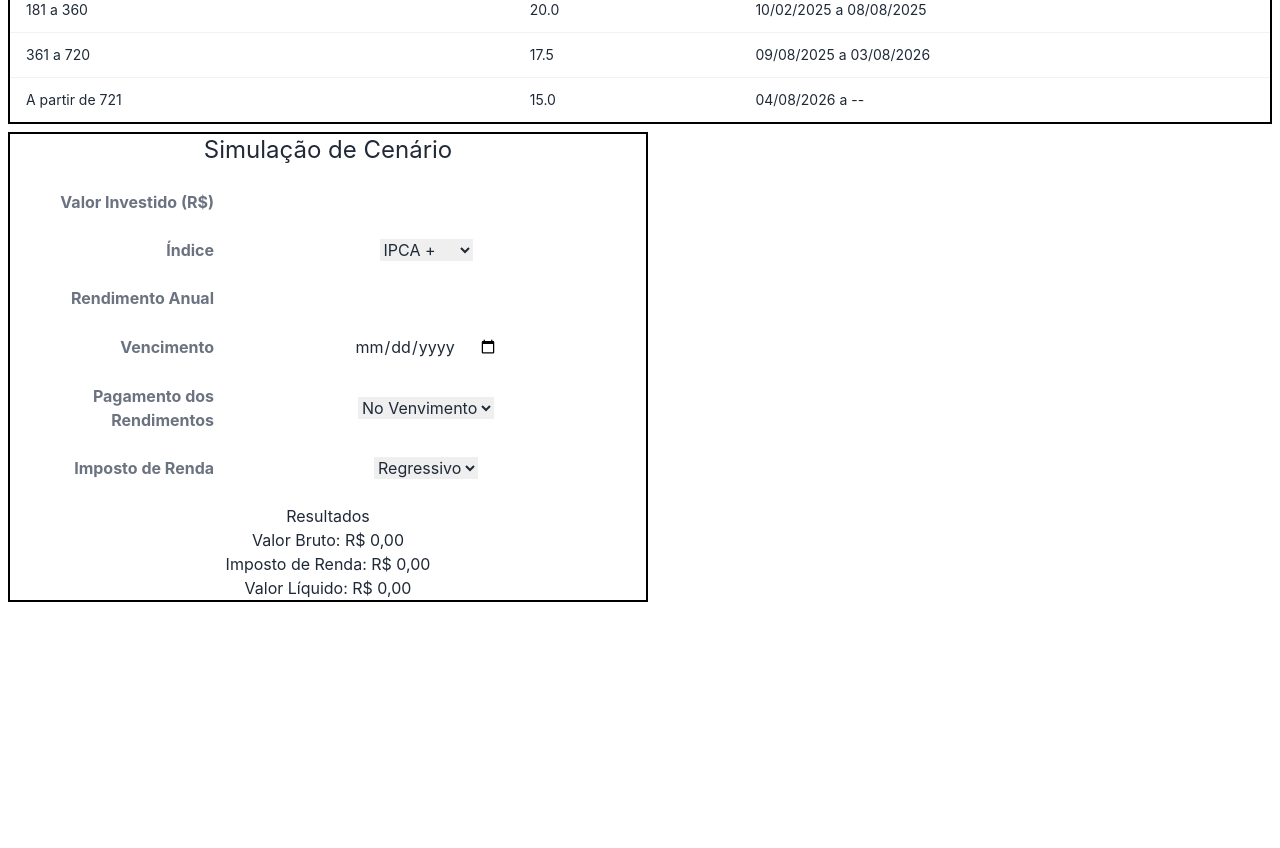
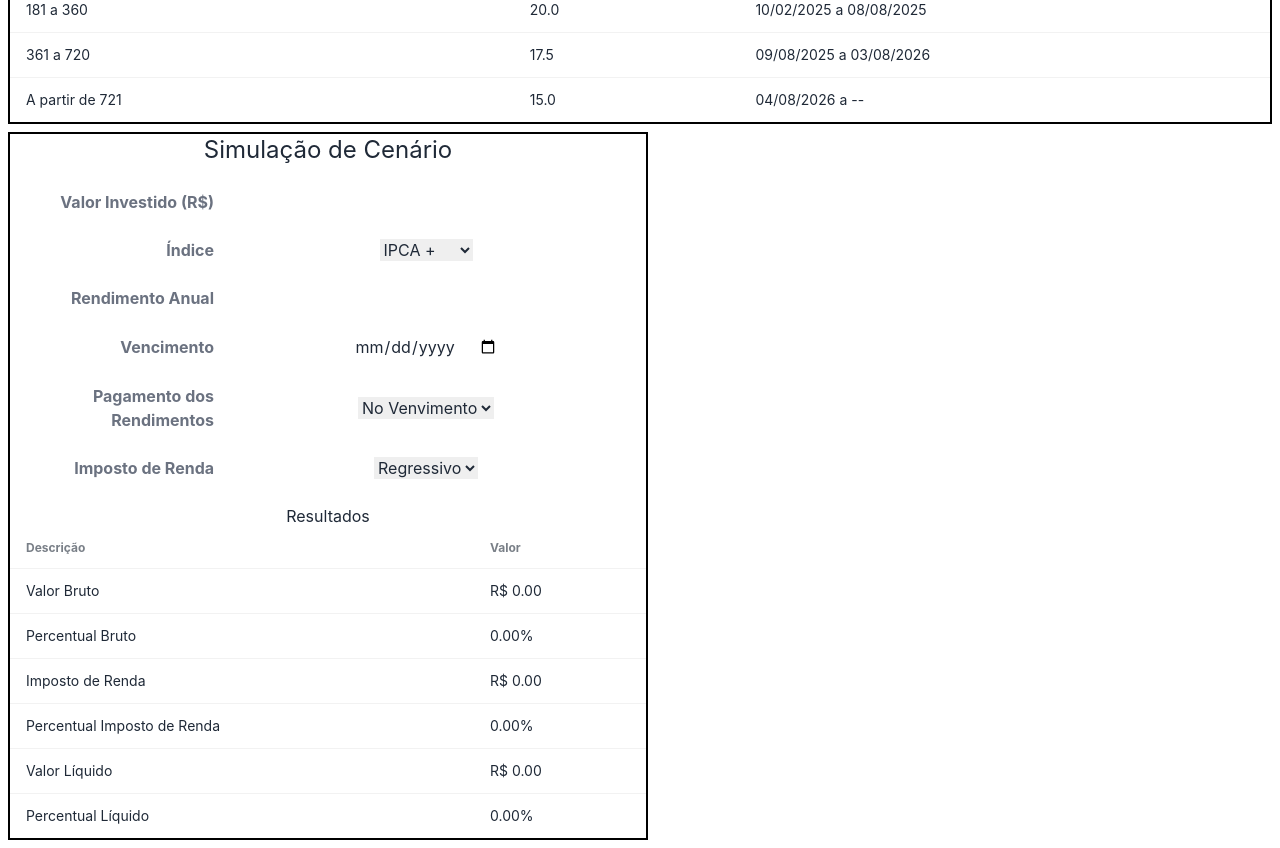
Before and after one commit to dmelo/investors-cheatsheet, a React (Create React App) app: page / in a window 1280 px wide. Shown: the part 180-1028 px from the top of the page. Before the commit the page ends 800 px from the top, so only its background shows below. Built offline with nearby package versions, Linux system fonts and the light colour scheme.

Commit message:
WIP Calculating scenario simulation results

```diff
--- a/src/App.tsx
+++ b/src/App.tsx
@@ -9,7 +9,7 @@ function App() {
     <div className="App">
       <h1 className="text-4xl">Investor's Cheatsheet</h1>
       <RegressiveTaxTable/>
-      <ScenarioSimulation/>
+      <ScenarioSimulation ipca={4.5} cdi={11.5}/>
     </div>
 
   );
--- a/src/components/ScenarioSimulation/index.tsx
+++ b/src/components/ScenarioSimulation/index.tsx
@@ -1,7 +1,36 @@
-import React from 'react';
+import React, { useEffect } from 'react';
 
 type ScenarioSimulationProps = {
+    ipca: number;
+    cdi: number;
 };
+
+type ScenarioSimulationResults = {
+    grossValue: number;
+    grossPercentage: number;
+    incomeTax: number;
+    incomeTaxPercentage: number;
+    netValue: number;
+    netPercentage: number;
+};
+
+function yearlyPercentageToMonthlyDecimal(yearlyPercentage: number): number {
+    return Math.pow(1.0 + (yearlyPercentage / 100.0), 1.0 / 12.0) - 1.0;
+}
+
+function calculateResults(investment: number, index: string, yieldValue: number, dueDate: string, yieldTiming: string, taxType: string): ScenarioSimulationResults {
+    const monthlyYieldDecimal: number = yearlyPercentageToMonthlyDecimal(yieldValue);
+    const grossValue: number = investment * Math.pow(1.0 + monthlyYieldDecimal, 12);
+
+    return {
+        grossValue: grossValue,
+        grossPercentage: 0.0,
+        incomeTax: 0.0,
+        incomeTaxPercentage: 0.0,
+        netValue: 0.0,
+        netPercentage: 0.0,
+    };
+}
 
 const ScenarioSimulation: React.FC<ScenarioSimulationProps> = (props) => {
     const [investment, setInvestment] = React.useState<number>(0.0);
@@ -10,17 +39,15 @@ const ScenarioSimulation: React.FC<ScenarioSimulationProps> = (props) => {
     const [dueDate, setDueDate] = React.useState<string>('');
     const [yieldTiming, setYieldTiming] = React.useState<string>('all-at-the-end');
     const [taxType, setTaxType] = React.useState<string>('regressive');
+    const [results, setResults] = React.useState<ScenarioSimulationResults | null>(null);
+
+    useEffect(() => {
+        console.log(investment, index, yieldValue, dueDate, yieldTiming, taxType);
+        setResults(calculateResults(investment, index, yieldValue, dueDate, yieldTiming, taxType));
+    }, [investment, index, yieldValue, dueDate, yieldTiming, taxType]);
 
     return (
         <div className="w-1/2 border-solid border-2 border-black m-2">
-            {/* <ul>
-                <li>Investment: {investment}</li>
-                <li>Index: {index}</li>
-                <li>Yield: {yieldValue}</li>
-                <li>Due Date: {dueDate}</li>
-                <li>Yield Timing: {yieldTiming}</li>
-                <li>Tax Type: {taxType}</li>
-            </ul> */}
             <h2 className="text-2xl">Simulação de Cenário</h2>
             <form className="w-full">
 
@@ -121,12 +148,45 @@ const ScenarioSimulation: React.FC<ScenarioSimulationProps> = (props) => {
 
             </form>
 
-            <h3>Resultados</h3>
-            <ul>
-                <li>Valor Bruto: R$ 0,00</li>
-                <li>Imposto de Renda: R$ 0,00</li>
-                <li>Valor Líquido: R$ 0,00</li>
-            </ul>
+            {results && (
+                <>
+                    <h3>Resultados</h3>
+                    <table className="table">
+                        <thead>
+                            <tr>
+                                <th>Descrição</th>
+                                <th>Valor</th>
+                            </tr>
+                        </thead>
+                        <tbody>
+                            <tr>
+                                <td>Valor Bruto</td>
+                                <td>R$ {results.grossValue.toFixed(2)}</td>
+                            </tr>
+                            <tr>
+                                <td>Percentual Bruto</td>
+                                <td>{results.grossPercentage.toFixed(2)}%</td>
+                            </tr>
+                            <tr>
+                                <td>Imposto de Renda</td>
+                                <td>R$ {results.incomeTax.toFixed(2)}</td>
+                            </tr>
+                            <tr>
+                                <td>Percentual Imposto de Renda</td>
+                                <td>{results.incomeTaxPercentage.toFixed(2)}%</td>
+                            </tr>
+                            <tr>
+                                <td>Valor Líquido</td>
+                                <td>R$ {results.netValue.toFixed(2)}</td>
+                            </tr>
+                            <tr>
+                                <td>Percentual Líquido</td>
+                                <td>{results.netPercentage.toFixed(2)}%</td>
+                            </tr>
+                        </tbody>
+                    </table>
+                </>
+            )}
         </div>
     );
 };
```
